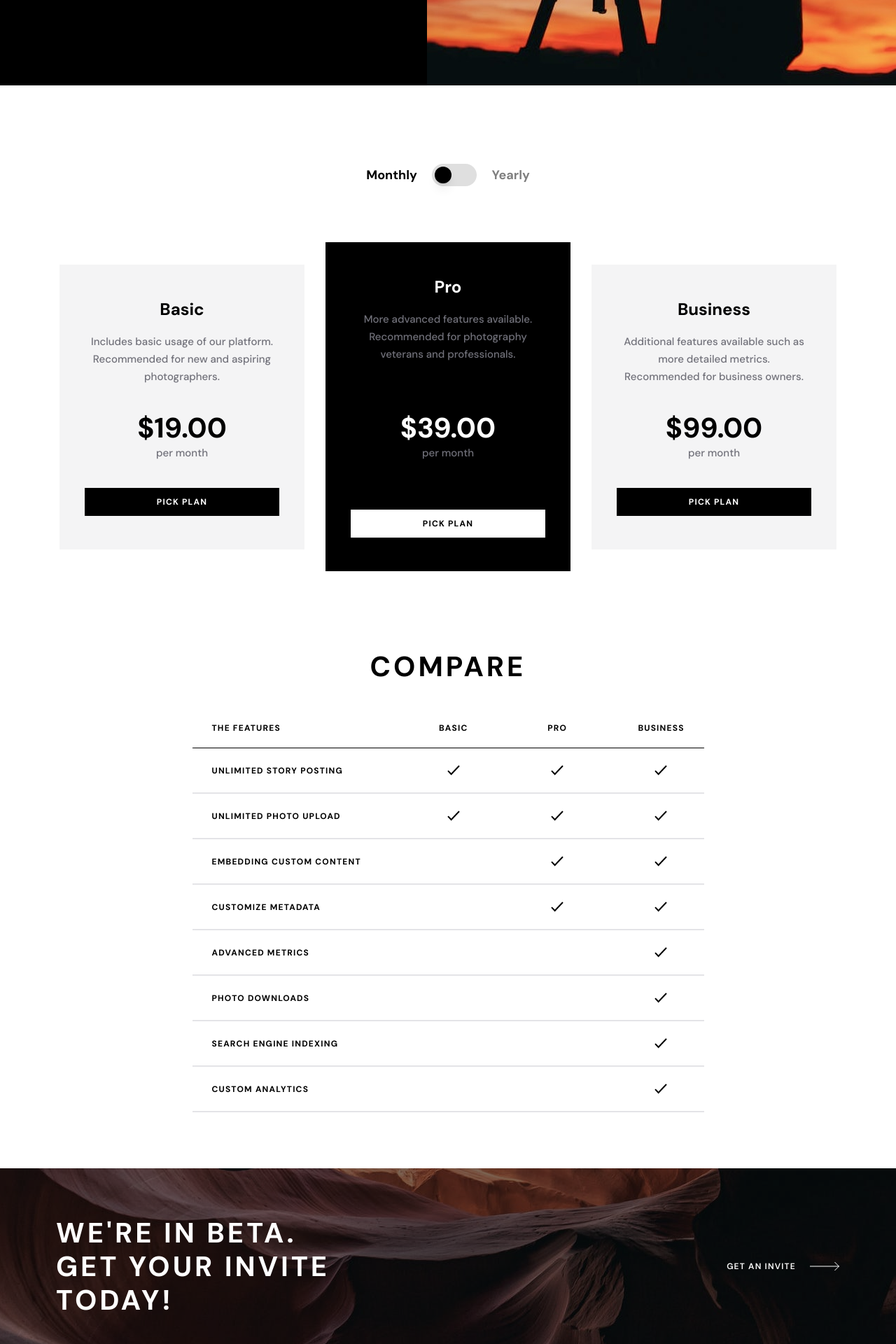
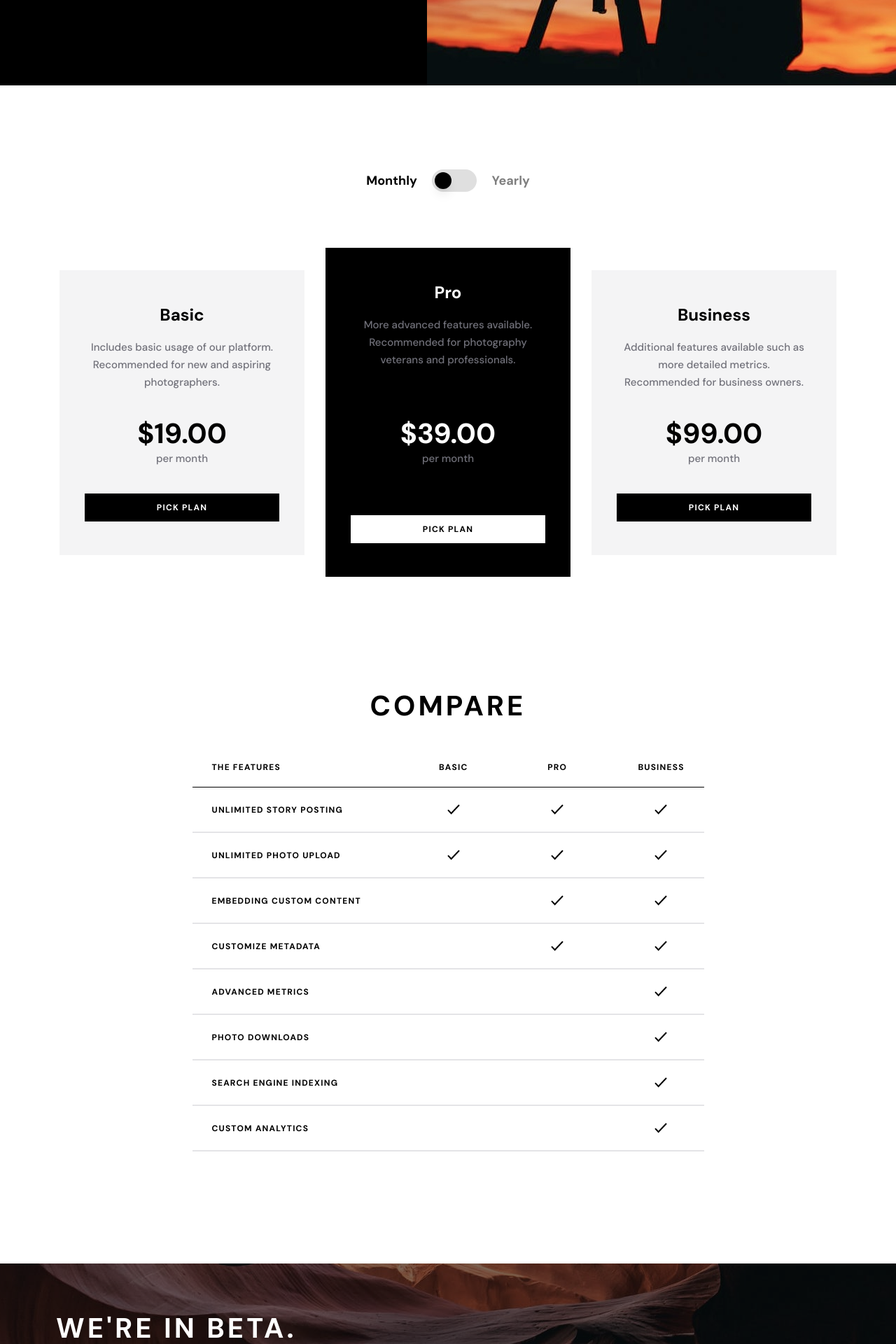
Before and after one commit to SeyrenZ/photosnap_landing_page, a Next.js app: page /pricing in a window 1280 px wide. Shown: the part 440-2360 px from the top of the page at 70% size. Built offline with nearby package versions, Linux system fonts and the light colour scheme.

Commit message:
refactor: padding

```diff
--- a/src/components/pricing/PricingInfo.tsx
+++ b/src/components/pricing/PricingInfo.tsx
@@ -35,11 +35,17 @@ const PricingBenefitInfo: React.FC<PricingBenefit> = ({
 const PricingInfo = () => {
   return (
     <div className="w-full h-auto">
-      <div className="w-full max-w-[1440px] px-10 pb-20 mx-auto bg-white flex flex-col items-center justify-center gap-y-14 ">
-        <div className="text-[40px] leading-[48px] font-bold text-black tracking-widest">
+      <div className="w-full max-w-[1440px] px-10 pt-10 pb-40 mx-auto bg-white flex flex-col items-center justify-center gap-y-14 ">
+        <div
+          className="text-[40px] leading-[48px] font-bold text-black tracking-widest"
+          data-aos="fade-down"
+        >
           COMPARE
         </div>
-        <div className="w-full max-w-[731px] h-auto flex flex-col items-start gap-y-0">
+        <div
+          className="w-full max-w-[731px] h-auto flex flex-col items-start gap-y-0"
+          data-aos="zoom-out"
+        >
           <div className="w-full px-7 pb-5 border-b-[1px] border-black flex items-center justify-between">
             <div className="w-full max-w-[230px] text-xs font-bold text-black tracking-widest">
               THE FEATURES
--- a/src/components/pricing/PricingPrice.tsx
+++ b/src/components/pricing/PricingPrice.tsx
@@ -9,7 +9,7 @@ const PricingPrice = () => {
   };
   return (
     <div className="w-full h-auto">
-      <div className="w-full h-auto py-28 max-w-[1440px] mx-auto bg-white flex flex-col items-center gap-y-20">
+      <div className="w-full h-auto py-[120px] max-w-[1440px] mx-auto bg-white flex flex-col items-center gap-y-20">
         <div className="flex flex-col items-center" data-aos="fade-down">
           <div className="w-[255px] h-auto flex items-center justify-around">
             <div
```
